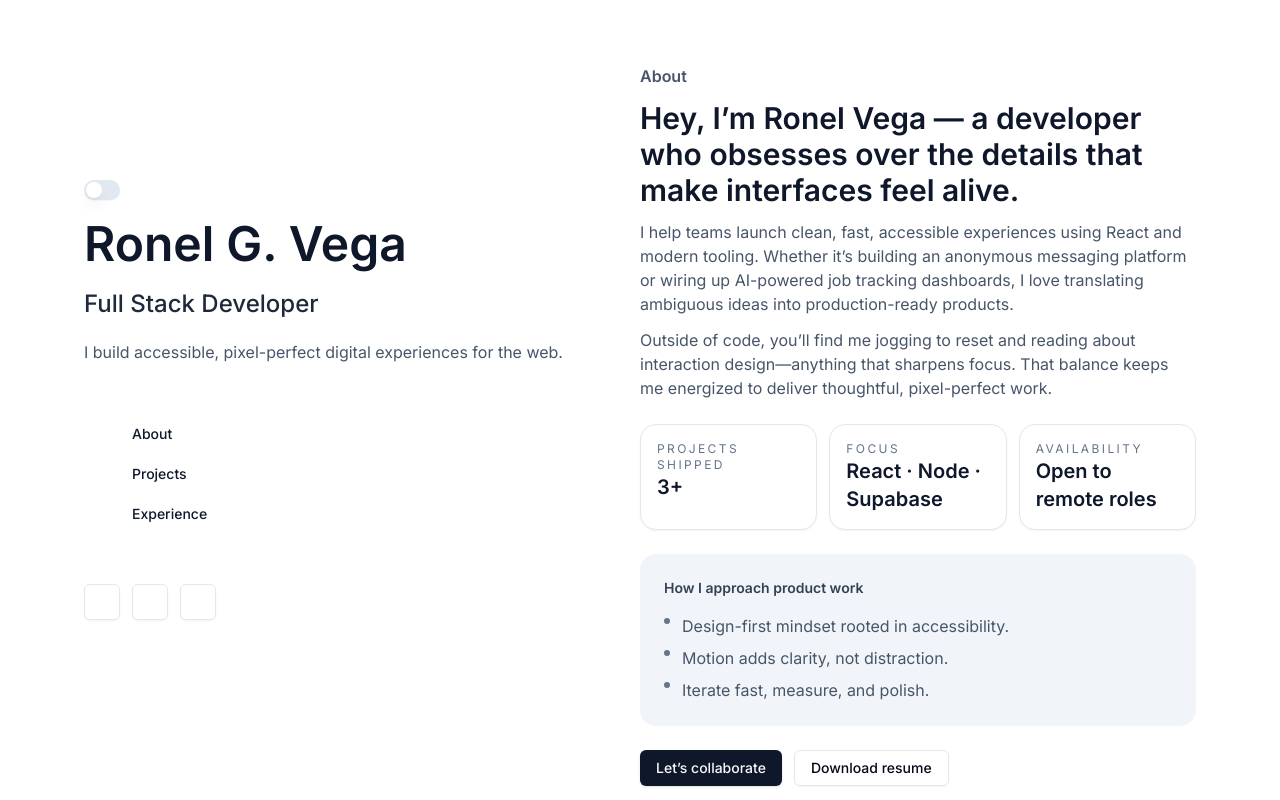
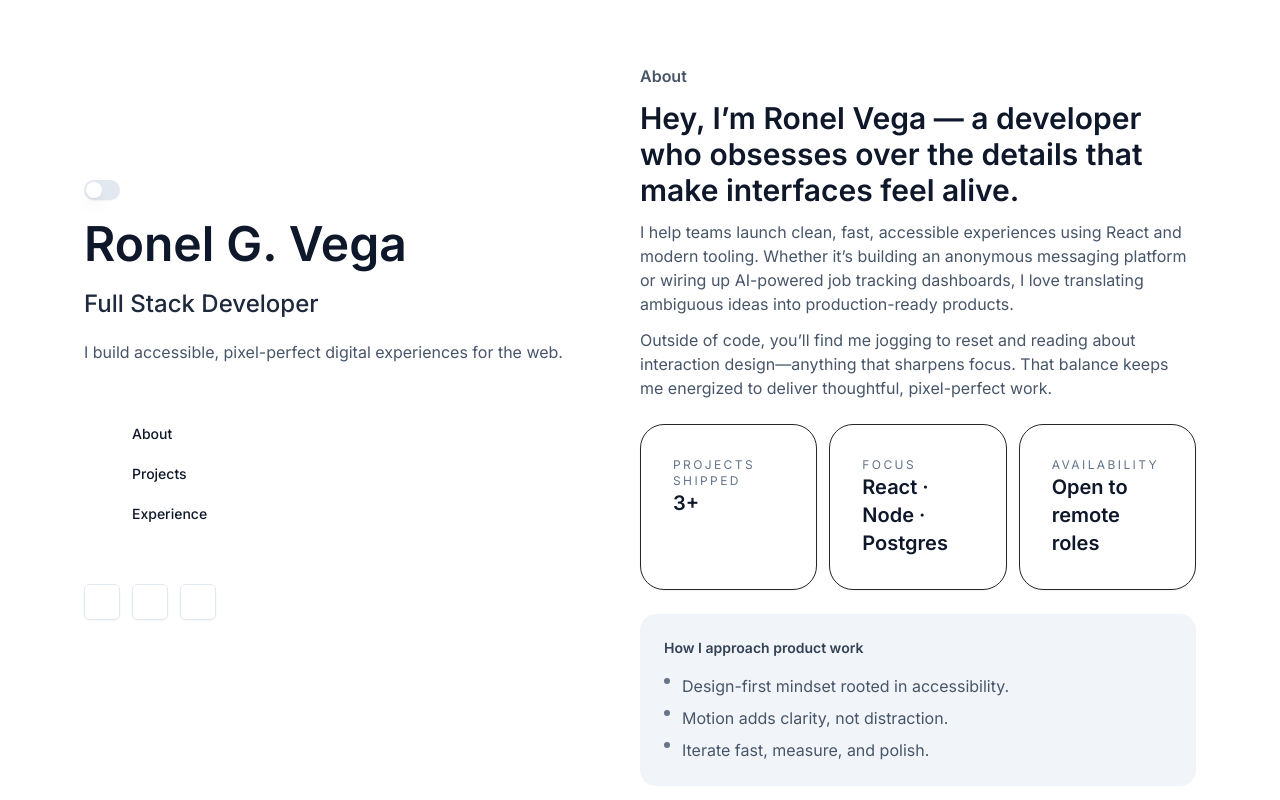
Before and after one commit to vegaronel/portfolio, a React (Vite) app: page / in a window 1280 px wide. Shown: the top 800 px of the page. Built offline with nearby package versions, Linux system fonts and the light colour scheme; some icons are missing.

Commit message:
Add SpotlightCard component and update About page

```diff
--- /dev/null
+++ b/src/components/SpotlightCard.jsx
@@ -0,0 +1,54 @@
+import { useRef, useState } from 'react';
+
+const SpotlightCard = ({ children, className = '', spotlightColor = 'rgba(255, 255, 255, 0.25)' }) => {
+  const divRef = useRef(null);
+  const [isFocused, setIsFocused] = useState(false);
+  const [position, setPosition] = useState({ x: 0, y: 0 });
+  const [opacity, setOpacity] = useState(0);
+
+  const handleMouseMove = e => {
+    if (!divRef.current || isFocused) return;
+
+    const rect = divRef.current.getBoundingClientRect();
+    setPosition({ x: e.clientX - rect.left, y: e.clientY - rect.top });
+  };
+
+  const handleFocus = () => {
+    setIsFocused(true);
+    setOpacity(0.6);
+  };
+
+  const handleBlur = () => {
+    setIsFocused(false);
+    setOpacity(0);
+  };
+
+  const handleMouseEnter = () => {
+    setOpacity(0.6);
+  };
+
+  const handleMouseLeave = () => {
+    setOpacity(0);
+  };
+
+  return (
+    <div
+      ref={divRef}
+      onMouseMove={handleMouseMove}
+      onFocus={handleFocus}
+      onBlur={handleBlur}
+      onMouseEnter={handleMouseEnter}
+      onMouseLeave={handleMouseLeave}
+      className={`relative rounded-3xl border border-neutral-800 bg-neutral-900 overflow-hidden p-8 ${className}`}>
+      <div
+        className="pointer-events-none absolute inset-0 opacity-0 transition-opacity duration-500 ease-in-out"
+        style={{
+          opacity,
+          background: `radial-gradient(circle at ${position.x}px ${position.y}px, ${spotlightColor}, transparent 80%)`
+        }} />
+      {children}
+    </div>
+  );
+};
+
+export default SpotlightCard;
--- a/src/pages/About.jsx
+++ b/src/pages/About.jsx
@@ -1,10 +1,11 @@
 import ReusableMotion from "@/components/ReusableMotion";
 import { Button } from "@/components/ui/button";
+import SpotlightCard from "@/components/SpotlightCard";
 
 function About() {
   const quickFacts = [
     { label: "Projects Shipped", value: "3+" },
-    { label: "Focus", value: "React · Node · Supabase" },
+    { label: "Focus", value: "React · Node · Postgres" },
     { label: "Availability", value: "Open to remote roles" },
   ];
 
@@ -38,9 +39,10 @@
 
         <div className="grid gap-3 sm:grid-cols-3">
           {quickFacts.map((fact) => (
-            <div
+            <SpotlightCard
               key={fact.label}
-              className="rounded-2xl border border-slate-200 dark:border-slate-800 p-4 bg-white dark:bg-slate-950 shadow-sm"
+              className="custom-spotlight-card bg-white dark:bg-slate-950 shadow-sm"
+              spotlightColor="rgba(0, 229, 255, 0.2)"
             >
               <p className="text-xs uppercase tracking-[0.2em] text-slate-500 dark:text-slate-400">
                 {fact.label}
@@ -48,7 +50,7 @@
               <p className="text-xl font-semibold text-slate-900 dark:text-white">
                 {fact.value}
               </p>
-            </div>
+            </SpotlightCard>
           ))}
         </div>
 
```
